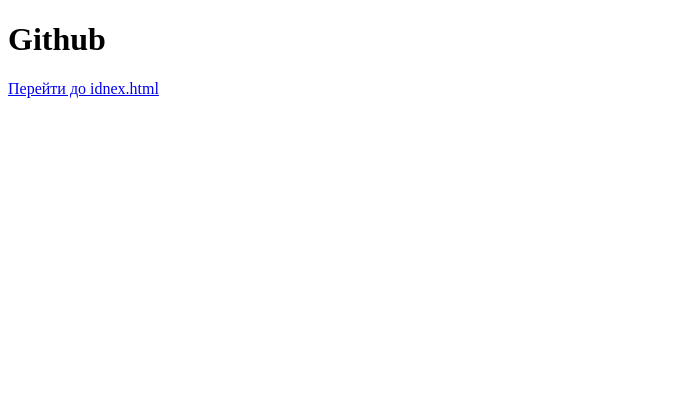
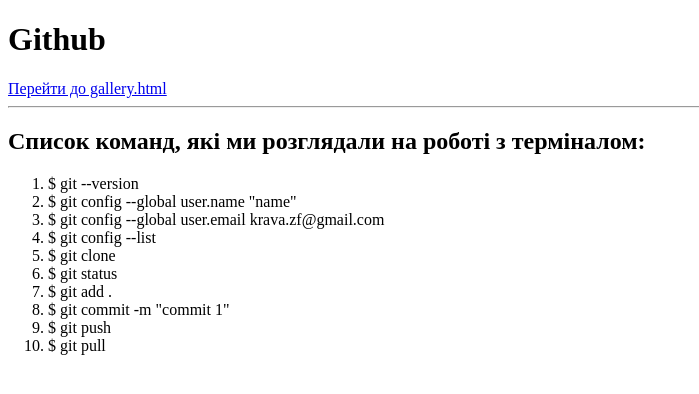
Before and after one commit to Kravazf/DZ2, a plain HTML site: page markap/index.html in a window 1280 px wide. Shown: the whole page, without its empty margins (0-699 px from the left). Drawn offline with Linux system fonts and the light colour scheme.

Commit message:
added a list of commands

```diff
--- a/markap/index.html
+++ b/markap/index.html
@@ -8,6 +8,20 @@
 </head>
 <body>
     <h1>Github</h1>
-    <a href="gallery.html">Перейти до idnex.html</a>
+    <a href="gallery.html">Перейти до gallery.html</a>
+<hr>
+<h2>Cписок команд, які ми розглядали на роботі з терміналом:</h2>
+<ol>
+    <li>$ git --version</li>
+    <li>$ git config --global user.name "name"</li>
+    <li>$ git config --global user.email krava.zf@gmail.com</li>
+    <li>$ git config --list</li>
+    <li>$ git clone</li>
+    <li>$ git status</li>
+    <li>$ git add .</li>
+    <li>$ git commit -m "commit 1"</li>
+    <li>$ git push</li>
+    <li>$ git pull</li>
+</ol>
 </body>
 </html>
```
